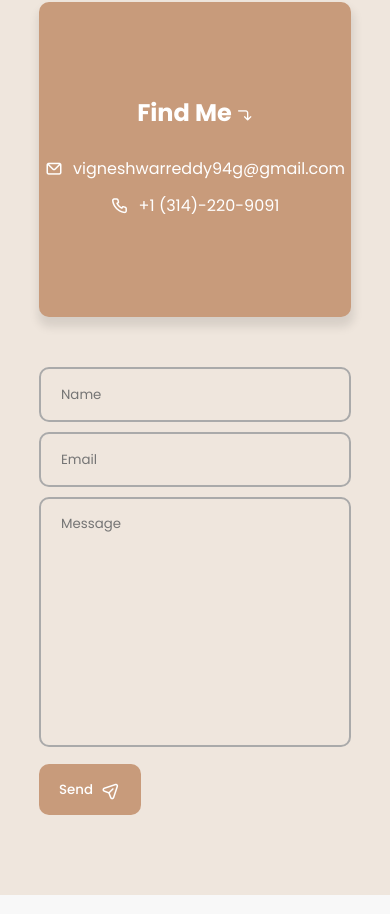
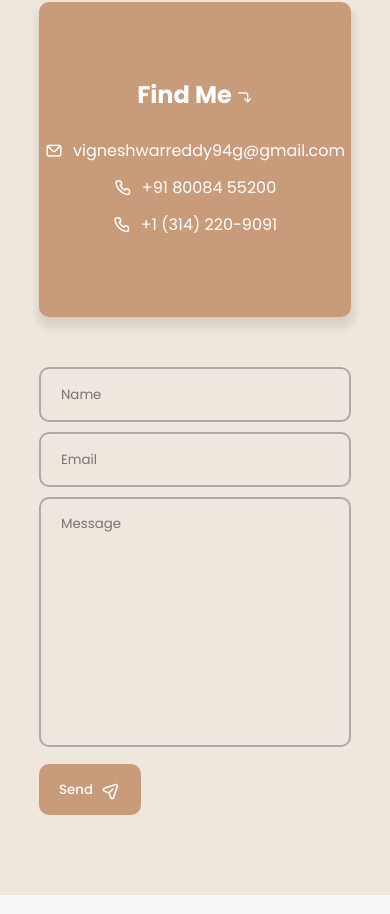
Before and after one commit to G-Vigneshwar/portfolio, a plain HTML site: page index.html in a window 390 px wide. Shown: the part 9244-10158 px from the top of the page. Drawn offline with nearby package versions, Linux system fonts and the light colour scheme.

Commit message:
Update index.html
Phone number updated

```diff
--- a/index.html
+++ b/index.html
@@ -419,7 +419,8 @@
             <div class="contact-info">
               <h2>Find Me <i class="uil uil-corner-right-down"></i></h2>
               <p><i class="uil uil-envelope"></i> vigneshwarreddy94g@gmail.com</p>
-              <p><i class="uil uil-phone"></i> +1 (314)-220-9091</p>
+              <p><i class="uil uil-phone"></i> +91 80084 55200</p>
+              <p><i class="uil uil-phone"></i> +1 (314) 220-9091</p>
             </div>
           </div>
 
```
